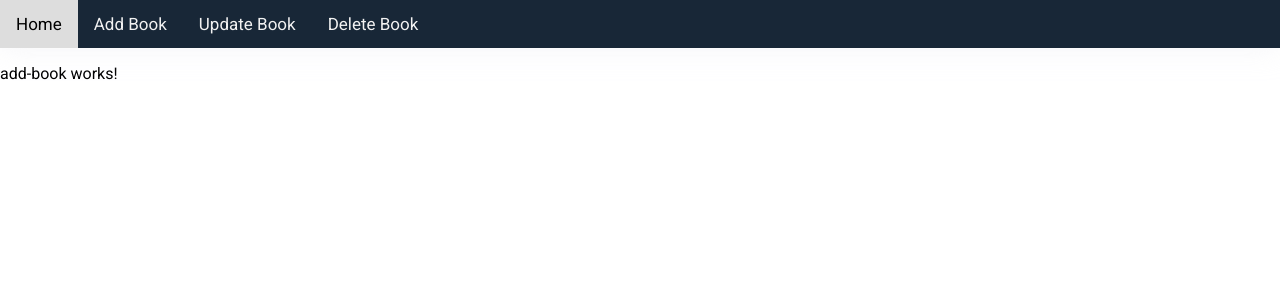
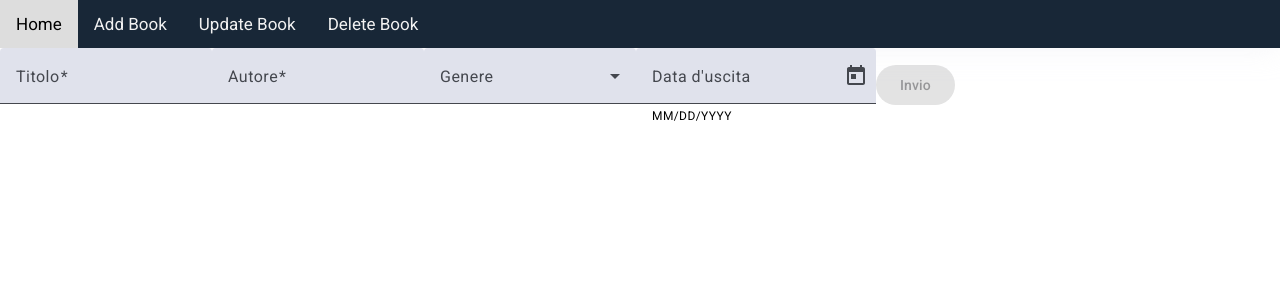
Before and after one commit to Alessio-Renzetti/es_angular_ez, an Angular app: page /AddBook in a window 1280 px wide. Shown: the top 300 px of the page. Built offline with nearby package versions, Linux system fonts and the light colour scheme.

Commit message:
first add block

```diff
--- a/src/app/components/add-book/add-book.component.html
+++ b/src/app/components/add-book/add-book.component.html
@@ -1 +1,33 @@
-<p>add-book works!</p>
+<form [formGroup]="addForm" (ngSubmit)="onSubmit()">
+    <mat-form-field>
+      <mat-label>Titolo</mat-label>
+      <input matInput type="text" name="Titolo" formControlName="Titolo"/>
+    </mat-form-field>
+    <mat-form-field>
+      <mat-label>Autore</mat-label>
+      <input matInput type="text" name="Autore" formControlName="Autore"/>
+    </mat-form-field>
+    <mat-form-field>
+      <mat-label>Genere</mat-label>
+      <mat-select name="Genere" formControlName="Genere">
+        <mat-option value="distopico">Distopico</mat-option>
+        <mat-option value="storico">Storico</mat-option>
+        <mat-option value="narrativa">Narrativa</mat-option>
+        <mat-option value="romanzo">Romanzo</mat-option>
+        <mat-option value="fantasy">Fantasy</mat-option>
+        <mat-option value="horror">Horror</mat-option>
+        <mat-option value="giallo">Giallo</mat-option>
+        <mat-option value="science-fiction">Science-fiction</mat-option>
+        <mat-option value="commedia">Commedia</mat-option>
+        <mat-option value="biografia">Biografia</mat-option>
+      </mat-select>
+    </mat-form-field>
+    <mat-form-field>
+        <mat-label>Data d'uscita</mat-label>
+        <input matInput [matDatepicker]="dp3" [disabled]="true" name="Data" formControlName="Data">
+        <mat-hint>MM/DD/YYYY</mat-hint>
+        <mat-datepicker-toggle matIconSuffix [for]="dp3"></mat-datepicker-toggle>
+        <mat-datepicker #dp3 [disabled]="false"></mat-datepicker>
+      </mat-form-field>
+    <button mat-raised-button type="submit" [disabled]="!addForm.valid">Invio</button>
+  </form>
--- a/src/app/components/add-book/add-book.component.ts
+++ b/src/app/components/add-book/add-book.component.ts
@@ -1,11 +1,51 @@
-import { Component } from '@angular/core';
+import { Component,OnInit } from '@angular/core';
+import {MatFormFieldModule} from '@angular/material/form-field';
+import { MatSelectModule } from '@angular/material/select';
+import {MatInputModule} from '@angular/material/input';
+import {MatIconModule} from '@angular/material/icon';
+import {MatDividerModule} from '@angular/material/divider';
+import {MatButtonModule} from '@angular/material/button';
+import {provideNativeDateAdapter} from '@angular/material/core';
+import { FormControl, FormGroup, FormsModule, NgForm, Validators } from '@angular/forms';
+import {MatDatepickerModule} from '@angular/material/datepicker';
+import { ReactiveFormsModule } from '@angular/forms';
+import { JsonServiceService } from '../../service/json-service.service';
 
 @Component({
   selector: 'app-add-book',
-  imports: [],
+  providers: [provideNativeDateAdapter()],
+  imports: [
+    MatFormFieldModule,
+    MatSelectModule,
+    MatInputModule,
+    MatIconModule,
+    MatDividerModule,
+    MatButtonModule,
+    FormsModule,
+    ReactiveFormsModule,
+    MatDatepickerModule
+  ],
   templateUrl: './add-book.component.html',
   styleUrl: './add-book.component.css'
 })
-export class AddBookComponent {
+export class AddBookComponent implements OnInit {
+  addForm!: FormGroup;
+  constructor(private jsonSer : JsonServiceService) {}
+  ngOnInit(): void {
+    this.addForm = new FormGroup({
+      Titolo: new FormControl(null, Validators.required),
+      Autore: new FormControl(null, Validators.required),
+      Genere: new FormControl(),
+      Data: new FormControl()
+    })
+  }
+  onSubmit(){
+    // console.log(this.homeForm.value)
+    this.jsonSer.postLibro(
+      this.addForm.value
+    ).subscribe(res => {
+      console.log(res)
+    })
 
+  }
 }
--- a/src/app/service/json-service.service.ts
+++ b/src/app/service/json-service.service.ts
@@ -12,6 +12,9 @@ export class JsonServiceService {
   getLibri(): Observable<Libro[]>{
     return this.http.get<Libro[]>("http://localhost:3000/libri")
   }
+  postLibro(body :{}){
+    return this.http.post("http://localhost:3000/libri",body)
+  }
 }
 export interface Libro{
   titolo: string,
```
Also changed, not shown: libri.json (+10 -5 lines).
